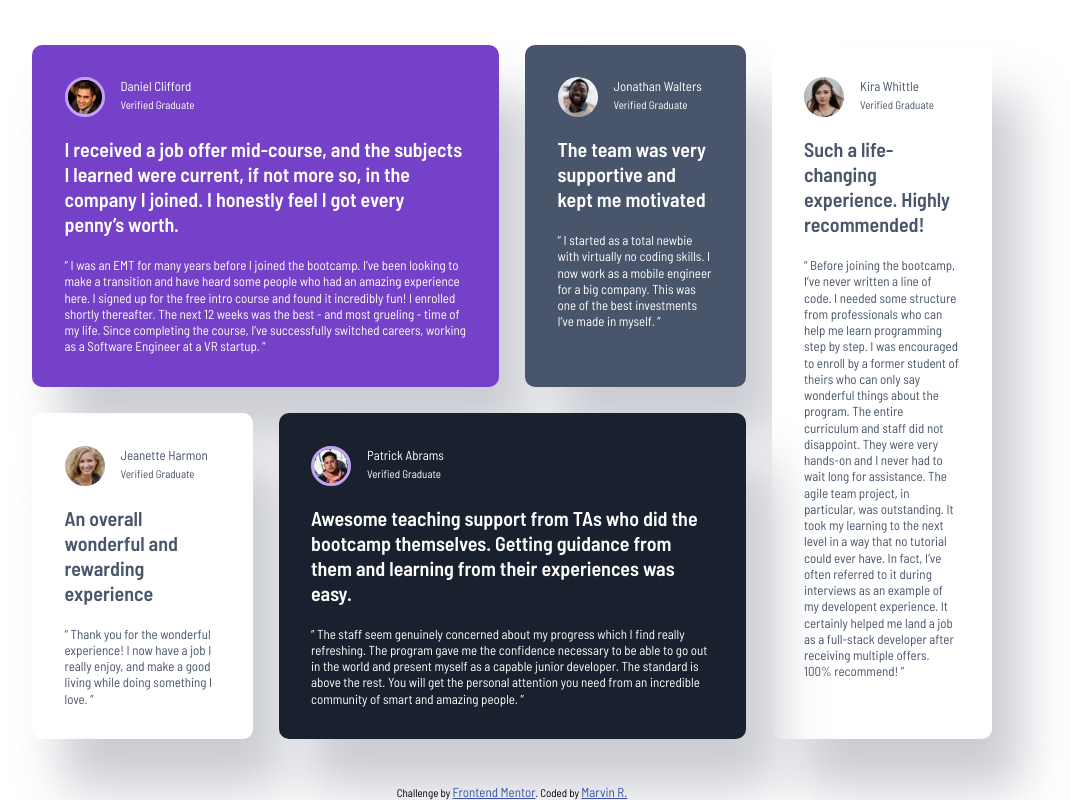
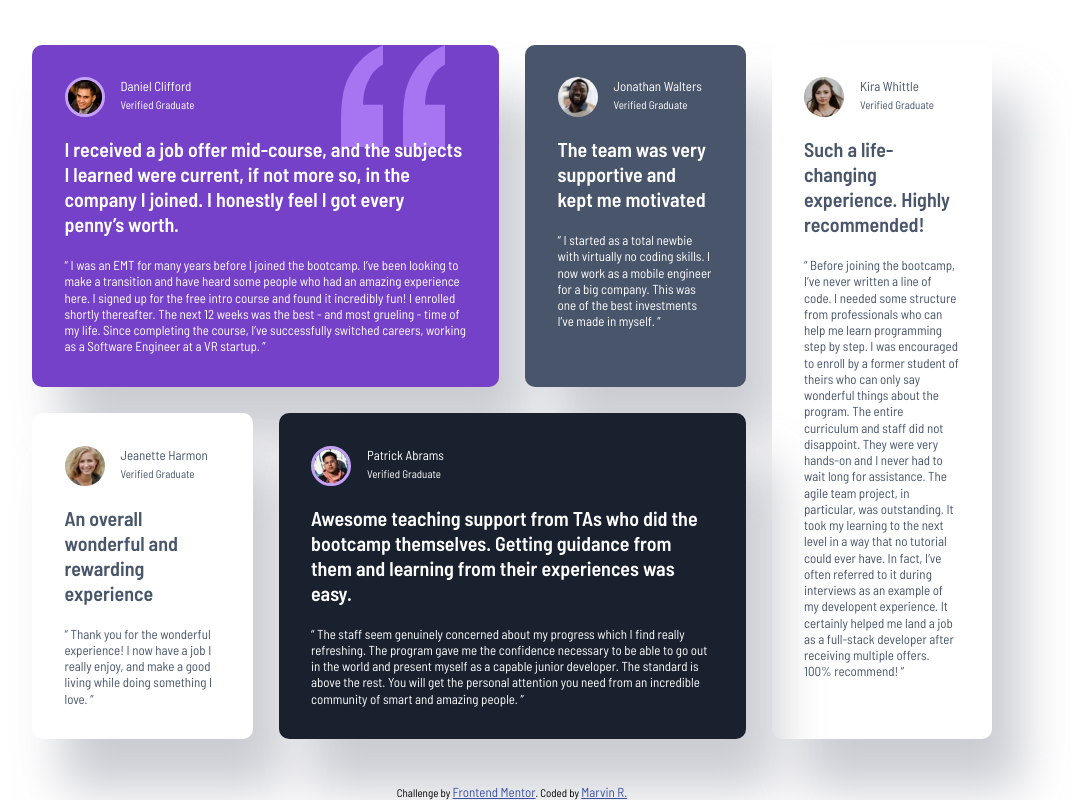
Before and after one commit to elMarMar/testimonial-grid-section, a plain HTML site: page index.html in a window 1280 px wide. Shown: the whole page, without its empty margins (128-1199 px from the left). Drawn offline with Linux system fonts and the light colour scheme.

Commit message:
added background image to card1

```diff
--- a/css/styles.css
+++ b/css/styles.css
@@ -123,6 +123,9 @@ main {
 }
 
 #card1 {
+  background-image: url("../images/bg-pattern-quotation.svg");
+  background-repeat: no-repeat;
+  background-position: 85% 0;
   background-color: var(--purple500);
 }
 
```
